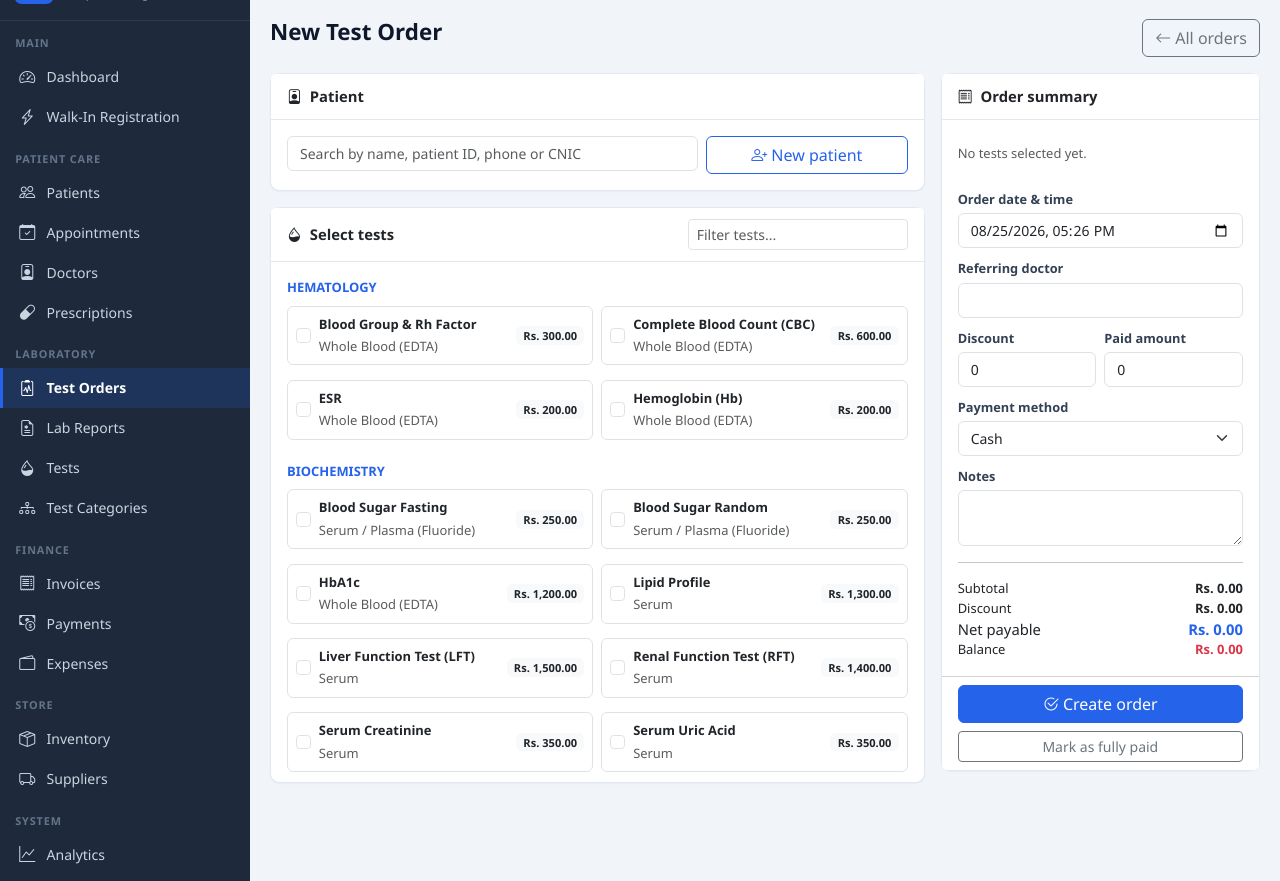
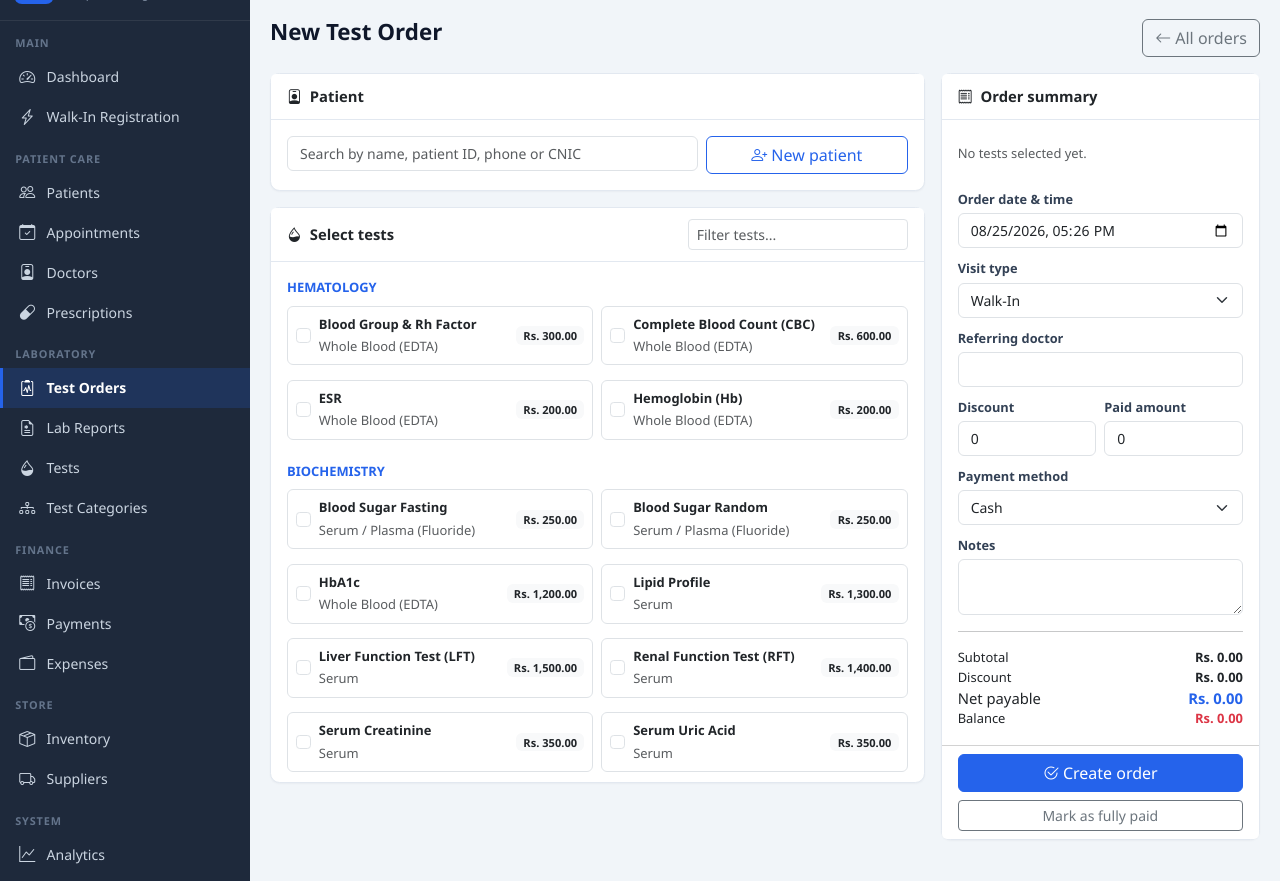
Before and after one commit to umar195/hospital-management-system, a PHP site: page /modules/orders/add.php in a window 1280 px wide. Shown: the part 52-933 px from the top of the page. Run offline with PHP 8.4, Linux system fonts and the light colour scheme; a user stored in the database is signed in; data comes from the database, SQL or seed files in the repository; both versions use the stored data as it was after the commit; data that the repository does not hold is empty; some libraries are stand-ins or nearby versions.

Commit message:
Add visit type to order form and fix inventory stock reversal
Co-authored-by: umar195 <74280138+umar195@users.noreply.github.com>

```diff
--- a/modules/orders/add.php
+++ b/modules/orders/add.php
@@ -19,6 +19,10 @@ if ($_SERVER['REQUEST_METHOD'] === 'POST') {
     $refDoctor = post('referring_doctor');
     $notes     = post('notes');
     $orderDate = post('order_date') ?: date('Y-m-d H:i:s');
+    $visitType = post('visit_type', 'Walk-In');
+    if (!in_array($visitType, ['Walk-In', 'Appointment', 'Emergency', 'Follow-Up'], true)) {
+        $visitType = 'Walk-In';
+    }
 
     if (!in_array($method, ['Cash', 'Card', 'Bank Transfer', 'Other'], true)) {
         $method = 'Cash';
@@ -54,7 +58,7 @@ if ($_SERVER['REQUEST_METHOD'] === 'POST') {
             $visitNumber = generateVisitNumber();
             $pdo->prepare('INSERT INTO visits (visit_number, patient_id, visit_date, visit_type, symptoms, notes, total_charges, payment_status)
                            VALUES (?,?,?,?,NULL,?,?,?)')
-                ->execute([$visitNumber, $patientId, $orderDate, 'Walk-In', $notes ?: null, $net, $payStatus]);
+                ->execute([$visitNumber, $patientId, $orderDate, $visitType, $notes ?: null, $net, $payStatus]);
             $visitId = (int)$pdo->lastInsertId();
 
             $orderNumber = generateOrderNumber();
@@ -217,6 +221,14 @@ require_once INC_PATH . '/header.php';
                         <input type="datetime-local" name="order_date" class="form-control" value="<?= date('Y-m-d\TH:i') ?>">
                     </div>
                     <div class="col-12">
+                        <label class="form-label">Visit type</label>
+                        <select name="visit_type" class="form-select">
+                            <?php foreach (['Walk-In', 'Appointment', 'Emergency', 'Follow-Up'] as $vt): ?>
+                                <option value="<?= $vt ?>" <?= post('visit_type', 'Walk-In') === $vt ? 'selected' : '' ?>><?= $vt ?></option>
+                            <?php endforeach; ?>
+                        </select>
+                    </div>
+                    <div class="col-12">
                         <label class="form-label">Referring doctor</label>
                         <input type="text" name="referring_doctor" class="form-control" list="doctorList"
                                value="<?= sanitize(post('referring_doctor')) ?>">
```
Also changed, not shown: database/demo_data.sql (+4 -4 lines), modules/inventory/transactions.php (+13 -5 lines).
